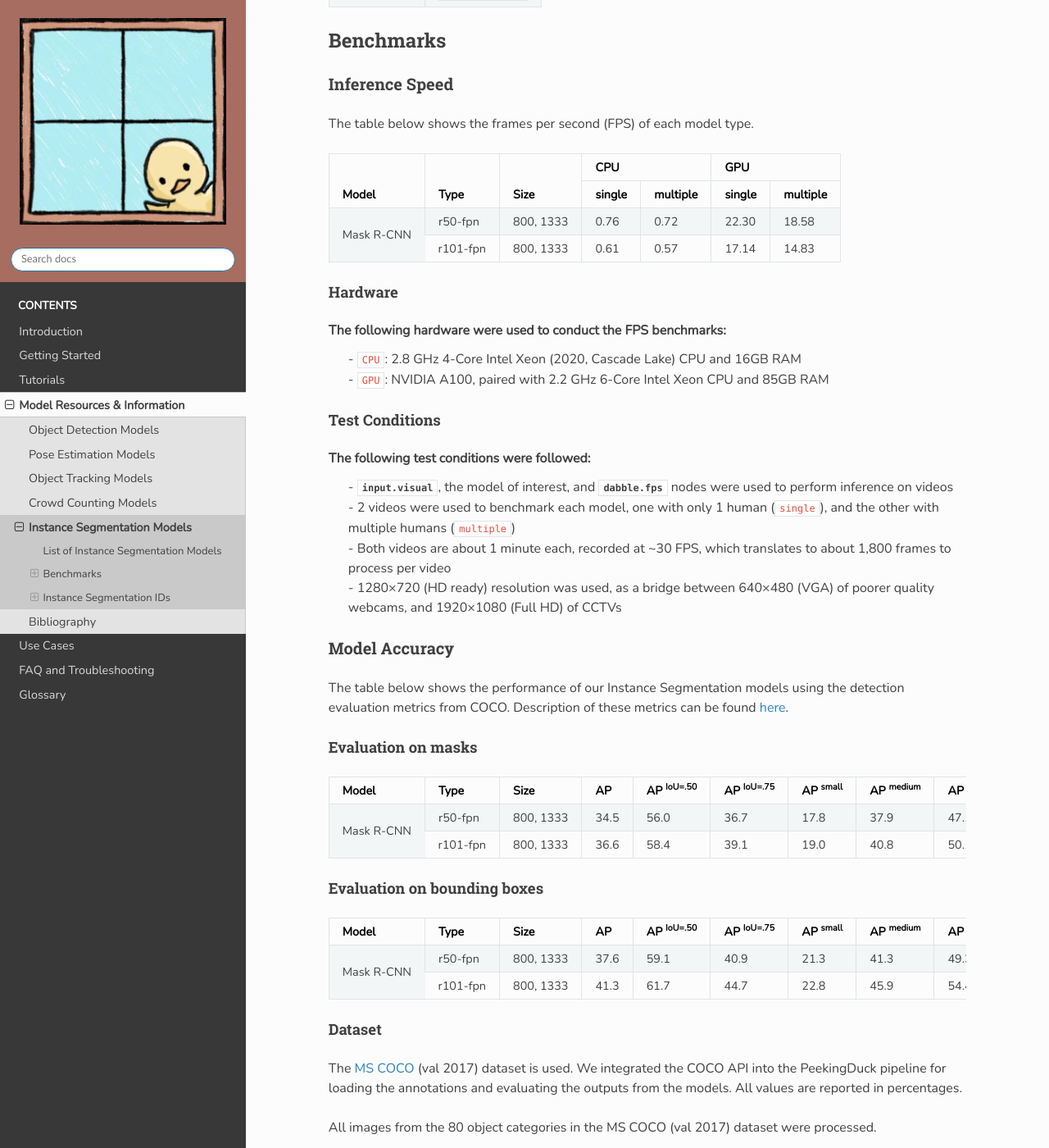
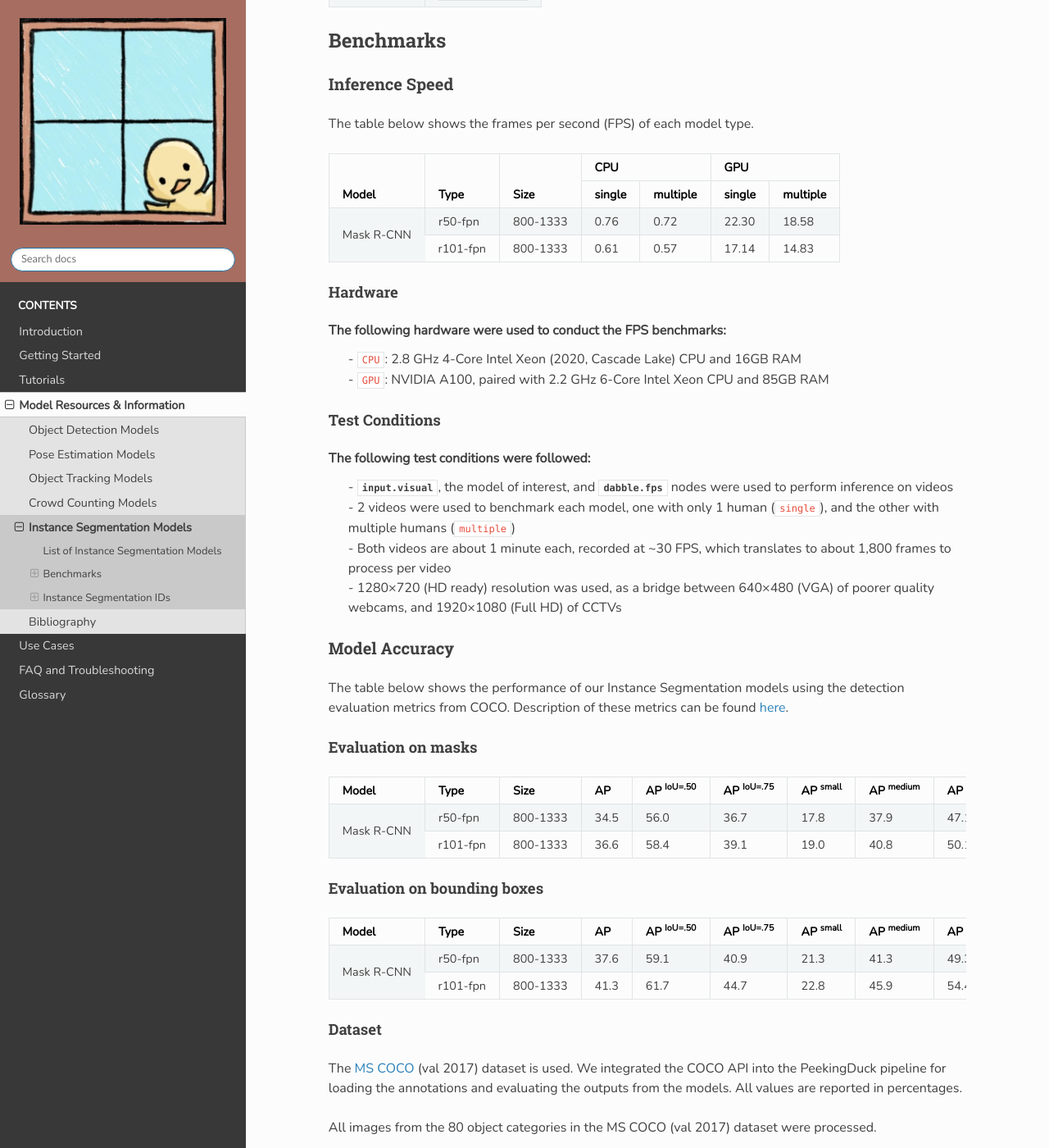
Before and after one commit to aisingapore/PeekingDuck, a Sphinx documentation site: the page built from docs/source/resources/01e_instance_segmentation.rst, in a window 1280 px wide and 1400 px high, scrolled down 327 px. Shown: the whole window at 82% size. Built offline with Sphinx 7.4.7 and the Read the Docs theme 2.0.0, drawn with Linux system fonts in a browser that asks for light colours.

```diff
--- a/docs/source/resources/01e_instance_segmentation.rst
+++ b/docs/source/resources/01e_instance_segmentation.rst
@@ -26,9 +26,9 @@ The table below shows the frames per second (FPS) of each model type.
 |              |            |           +--------+----------+--------+----------+
 | Model        | Type       | Size      | single | multiple | single | multiple |
 +==============+============+===========+========+==========+========+==========+
-|              | r50-fpn    | 800, 1333 | 0.76   | 0.72     | 22.30  | 18.58    |
+|              | r50-fpn    | 800-1333  | 0.76   | 0.72     | 22.30  | 18.58    |
 +              +------------+-----------+--------+----------+--------+----------+
-| Mask R-CNN   | r101-fpn   | 800, 1333 | 0.61   | 0.57     | 17.14  | 14.83    |
+| Mask R-CNN   | r101-fpn   | 800-1333  | 0.61   | 0.57     | 17.14  | 14.83    |
 +--------------+------------+-----------+--------+----------+--------+----------+
 
 Hardware
@@ -63,9 +63,9 @@ Evaluation on masks
 +--------------+-----------+------------+------+-------------------+-------------------+-----------------+------------------+-----------------+-----------------+------------------+-------------------+-----------------+------------------+-----------------+
 | Model        | Type      | Size       | AP   | AP :sup:`IoU=.50` | AP :sup:`IoU=.75` | AP :sup:`small` | AP :sup:`medium` | AP :sup:`large` | AR :sup:`max=1` | AR :sup:`max=10` | AR :sup:`max=100` | AR :sup:`small` | AR :sup:`medium` | AR :sup:`large` |
 +==============+===========+============+======+===================+===================+=================+==================+=================+=================+==================+===================+=================+==================+=================+
-|              | r50-fpn   | 800, 1333  | 34.5 | 56.0              | 36.7              | 17.8            | 37.9             | 47.1            | 29.7            | 45.6             | 47.6              | 27.4            | 51.5             | 63.8            |
+|              | r50-fpn   | 800-1333   | 34.5 | 56.0              | 36.7              | 17.8            | 37.9             | 47.1            | 29.7            | 45.6             | 47.6              | 27.4            | 51.5             | 63.8            |
 +              +-----------+------------+------+-------------------+-------------------+-----------------+------------------+-----------------+-----------------+------------------+-------------------+-----------------+------------------+-----------------+
-| Mask R-CNN   | r101-fpn  | 800, 1333  | 36.6 | 58.4              | 39.1              | 19.0            | 40.8             | 50.1            | 31.0            | 48.0             | 50.2              | 29.7            | 55.0             | 66.6            |
+| Mask R-CNN   | r101-fpn  | 800-1333   | 36.6 | 58.4              | 39.1              | 19.0            | 40.8             | 50.1            | 31.0            | 48.0             | 50.2              | 29.7            | 55.0             | 66.6            |
 +--------------+-----------+------------+------+-------------------+-------------------+-----------------+------------------+-----------------+-----------------+------------------+-------------------+-----------------+------------------+-----------------+
 
 Evaluation on bounding boxes
@@ -74,9 +74,9 @@ Evaluation on bounding boxes
 +--------------+-----------+------------+------+-------------------+-------------------+-----------------+------------------+-----------------+-----------------+------------------+-------------------+-----------------+------------------+-----------------+
 | Model        | Type      | Size       | AP   | AP :sup:`IoU=.50` | AP :sup:`IoU=.75` | AP :sup:`small` | AP :sup:`medium` | AP :sup:`large` | AR :sup:`max=1` | AR :sup:`max=10` | AR :sup:`max=100` | AR :sup:`small` | AR :sup:`medium` | AR :sup:`large` |
 +==============+===========+============+======+===================+===================+=================+==================+=================+=================+==================+===================+=================+==================+=================+
-|              | r50-fpn   | 800, 1333  | 37.6 | 59.1              | 40.9              | 21.3            | 41.3             | 49.3            | 31.3            | 49.3             | 51.6              | 32.1            | 55.6             | 66.5            |
+|              | r50-fpn   | 800-1333   | 37.6 | 59.1              | 40.9              | 21.3            | 41.3             | 49.3            | 31.3            | 49.3             | 51.6              | 32.1            | 55.6             | 66.5            |
 +              +-----------+------------+------+-------------------+-------------------+-----------------+------------------+-----------------+-----------------+------------------+-------------------+-----------------+------------------+-----------------+
-| Mask R-CNN   | r101-fpn  | 800, 1333  | 41.3 | 61.7              | 44.7              | 22.8            | 45.9             | 54.4            | 33.9            | 53.5             | 56.1              | 35.0            | 61.4             | 71.4            |
+| Mask R-CNN   | r101-fpn  | 800-1333   | 41.3 | 61.7              | 44.7              | 22.8            | 45.9             | 54.4            | 33.9            | 53.5             | 56.1              | 35.0            | 61.4             | 71.4            |
 +--------------+-----------+------------+------+-------------------+-------------------+-----------------+------------------+-----------------+-----------------+------------------+-------------------+-----------------+------------------+-----------------+
 
 Dataset
--- a/docs/source/resources/02_bibliography.rst
+++ b/docs/source/resources/02_bibliography.rst
@@ -75,5 +75,5 @@ Instance Segmentation
 +--------------------+----------------------------------------------+----------------------------------------------------------------------------------------------------------------------+
 | Reference          | Paper                                        | Code                                                                                                                 |
 +====================+==============================================+======================================================================================================================+
-| 🦆 Mask R-CNN      | `✔ <https://arxiv.org/abs/1703.06870>`__     | `Torchvision Models <https://pytorch.org/vision/0.12/_modules/torchvision/models/detection/mask_rcnn.html>`__        |
+| 🦆 Mask R-CNN      | `✔ <https://arxiv.org/abs/1703.06870>`__     | `Torchvision Models <https://pytorch.org/vision/0.11/_modules/torchvision/models/detection/mask_rcnn.html>`__        |
 +--------------------+----------------------------------------------+----------------------------------------------------------------------------------------------------------------------+
```
Also changed, not shown: 1 other file.
